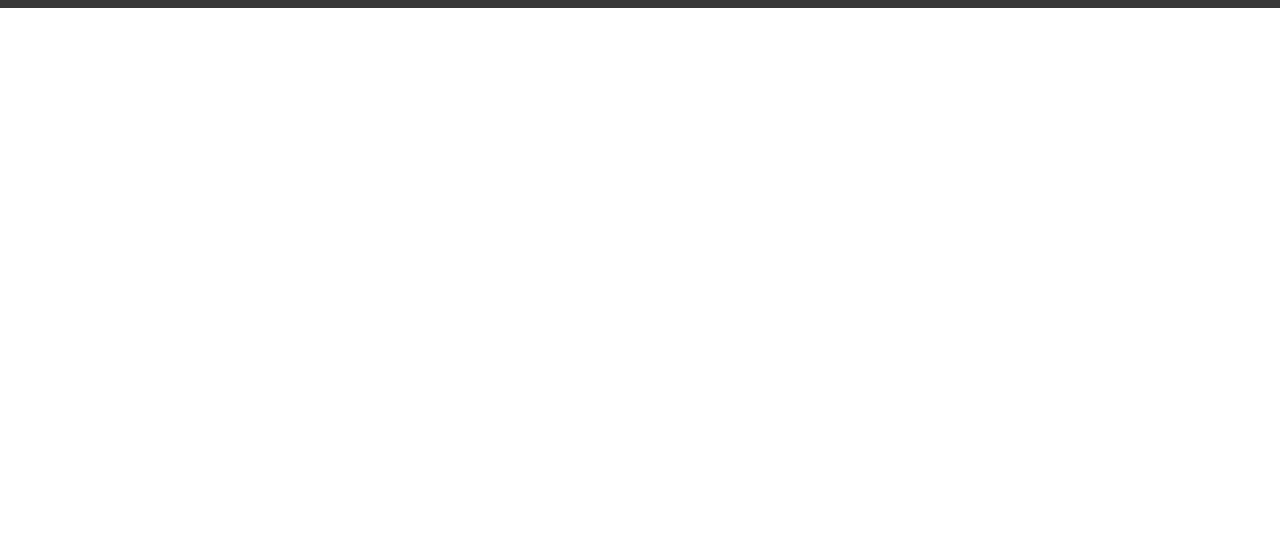
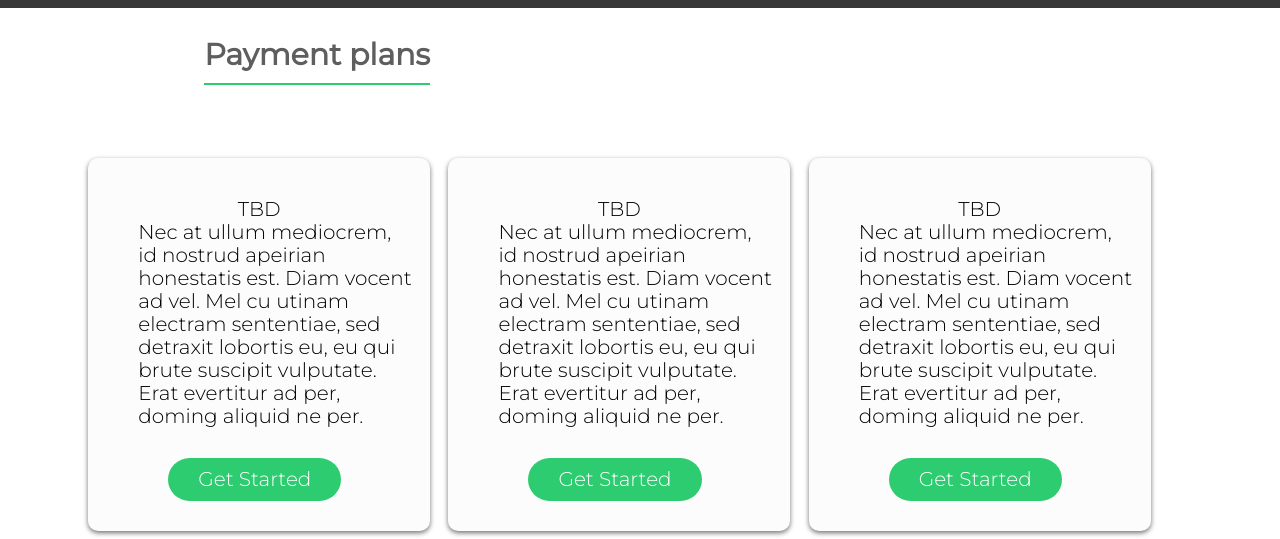
Before and after one commit to 21x37/web-seo, a plain HTML site: page index.html in a window 1280 px wide. Shown: the part 1873-2412 px from the top of the page. Before the commit the page ends 1881 px from the top, so only its background shows below. Drawn offline with nearby package versions, Linux system fonts and the light colour scheme; grey boxes are pictures that could not be loaded.

Commit message:
Added payment plans outline

```diff
--- a/index.html
+++ b/index.html
@@ -75,7 +75,46 @@
                 <p>"This company is a extremely valuable asset my company and I have worked with. They are fantastic at teaching you the do's and dont's. They are quick to adapt and theyre expertise makes Diamond SEO my first choice. In two short months I have already seen the traction of their expertise.</p>
                 <img src='resources/img/Mike.jpg'><p class='testi-name'>Mike</p>
             </div>
-
+        </div>
+    </section>
+    <section class='payment'>
+        <div class='row'>
+            <div class='payment-heading'>
+                <h2>Payment plans</h2>
+            </div>
+            <div class='col span-1-of-4 card flex-card'>
+                <div class='card-price'>
+                    <p>TBD</p>
+                </div>
+                <div class='card-information'>
+                    <p>Nec at ullum mediocrem, id nostrud apeirian honestatis est. Diam vocent ad vel. Mel cu utinam electram sententiae, sed detraxit lobortis eu, eu qui brute suscipit vulputate. Erat evertitur ad per, doming aliquid ne per.</p>
+                </div>
+                <div class='payment-button'>
+                    <a href='#' class='btn btn-full payment-btn'>Get Started</a>
+                </div>
+            </div>
+            <div class='col span-1-of-4 card flex-card'>
+                <div class='card-price'>
+                    <p>TBD</p>
+                </div>
+                <div class='card-information'>
+                    <p>Nec at ullum mediocrem, id nostrud apeirian honestatis est. Diam vocent ad vel. Mel cu utinam electram sententiae, sed detraxit lobortis eu, eu qui brute suscipit vulputate. Erat evertitur ad per, doming aliquid ne per.</p>
+                </div>
+                <div class='payment-button'>
+                    <a href='#' class='btn btn-full payment-btn'>Get Started</a>
+                </div>
+            </div>
+            <div class='col span-1-of-4 card flex-card'>
+                <div class='card-price'>
+                    <p>TBD</p>
+                </div>
+                <div class='card-information'>
+                    <p>Nec at ullum mediocrem, id nostrud apeirian honestatis est. Diam vocent ad vel. Mel cu utinam electram sententiae, sed detraxit lobortis eu, eu qui brute suscipit vulputate. Erat evertitur ad per, doming aliquid ne per.</p>
+                </div>
+                <div class='payment-button'>
+                    <a href='#' class='btn btn-full payment-btn'>Get Started</a>
+                </div>
+            </div>
         </div>
     </section>
 
--- a/resources/css/style.css
+++ b/resources/css/style.css
@@ -185,6 +185,7 @@ nav ul {
     background-position: center;
     background-size: cover;
     background-attachment: fixed;
+    overflow: hidden;
 
 }
 
@@ -223,6 +224,47 @@ nav ul {
     margin-left: 460px;
 }
 
+/* ------------ Payment Plans ----------------*/
+.payment-heading {
+    position: absolute;
+    right: 690px;
+    text-align: center;
+    margin-top: 30px;
+    color: rgb(94, 94, 94);
+    text-align: center;
+    margin: 30px 0;
+    padding-bottom: 10px;
+    border-bottom: 2px solid #2ecc71;
+    display: inline-block;
+    margin-right: 160px;
+}
+
+.card {
+    margin-top: 150px;
+    padding-top: 40px;
+    background-color: rgb(253, 252, 252);
+    color: #000;
+    border-radius: 10px;
+    padding-bottom: 30px;
+    box-shadow: 0px 2px 5px rgba(0, 0, 0, 0.555);
+    width: 30%;
+
+}
+
+.card-information p {
+    margin-left: 50px;
+    width: 80%;
+}
+
+.card-price {
+    text-align: center;
+}
+
+.payment-btn {
+    margin-left: 80px;
+    margin-top: 30px;
+}
+
 /* ----- ANIMATIONS ------ */
 .js--wp-1,
 .js--wp-2,
```
